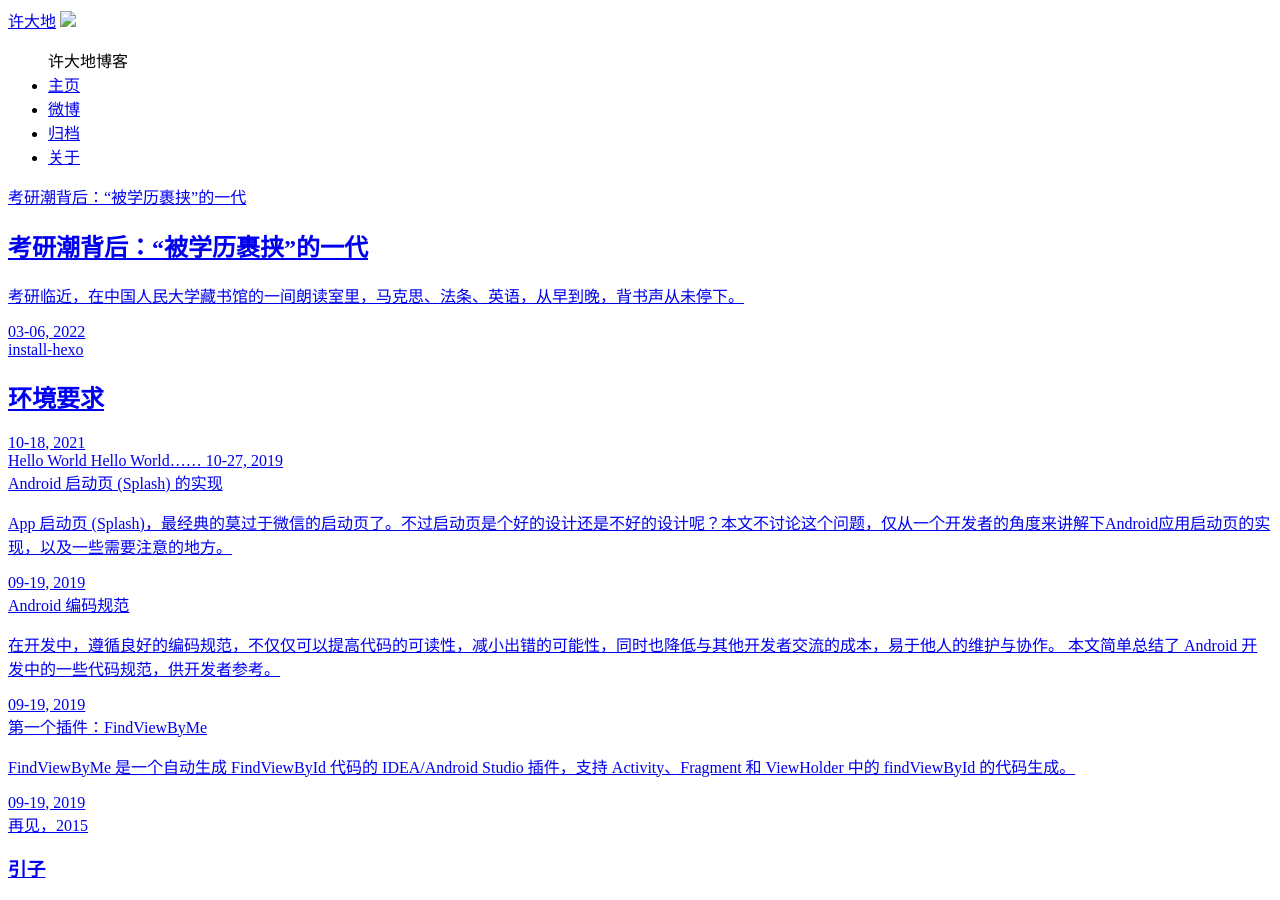
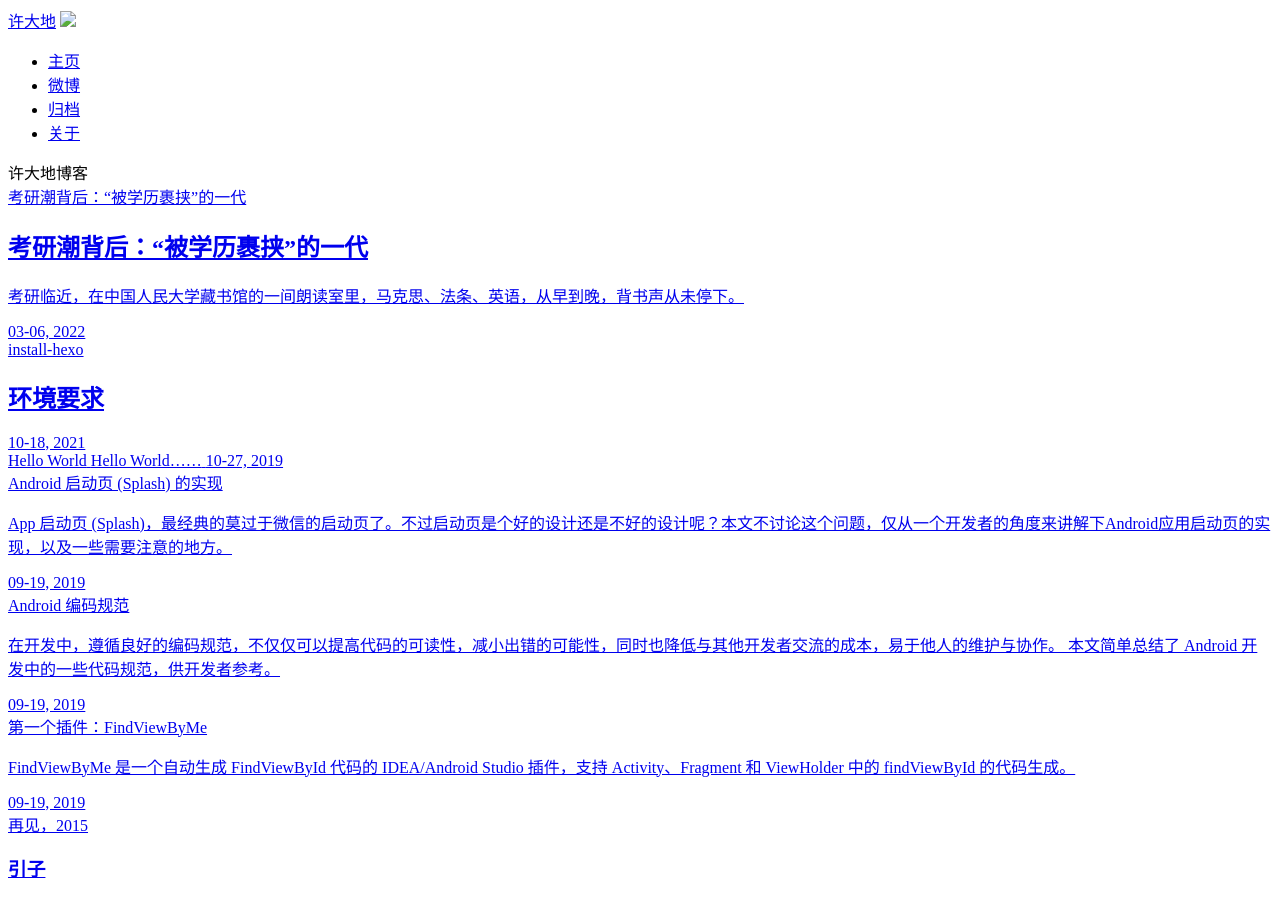
Before and after one commit to dadilab/Blog, a Jekyll site: the page built from pages/index.html, in a window 1280 px wide and 900 px high. Built offline with Jekyll 4.4.1, drawn with Linux system fonts in a browser that asks for light colours.

Commit message:
Update header.html

```diff
--- a/_includes/header.html
+++ b/_includes/header.html
@@ -11,11 +11,11 @@
     </div>
 
 <ul class="nav-tab-others">
-    <span class="module-title">{{ page.title }}</span>
     {% for nav in site.navs %}
     {% if nav.label != page.title %}
    <li><a href="{{ nav.href }}">{{ nav.label }}</a></li>
     {% endif %}
     {% endfor %}
 </ul>
+    <span class="module-title">{{ page.title }}</span>
 </div>
```
